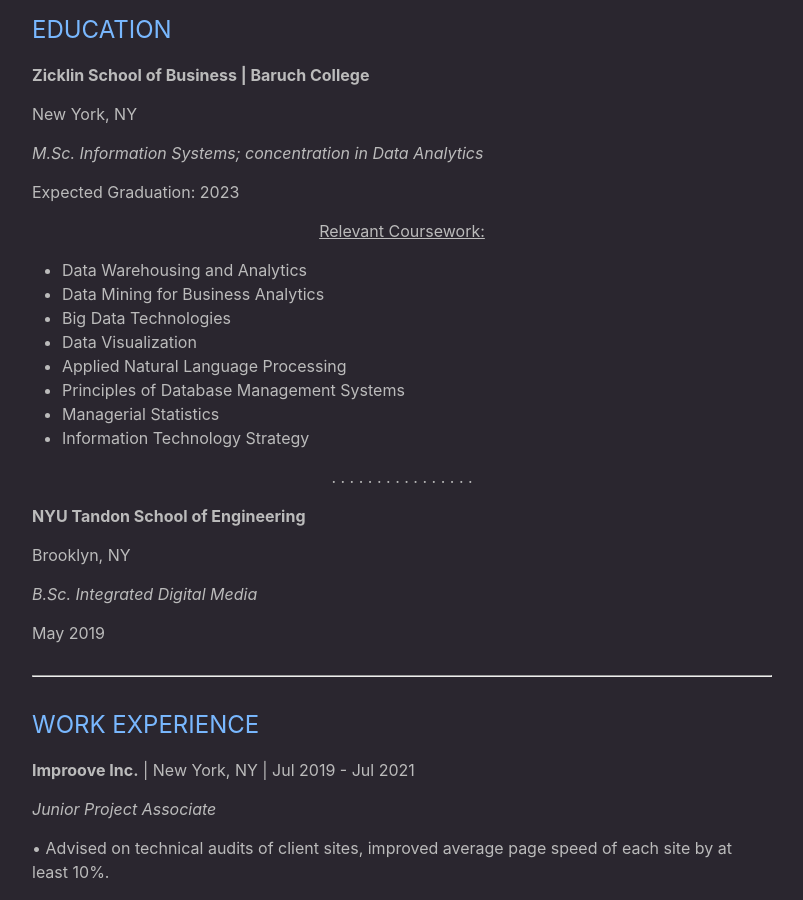
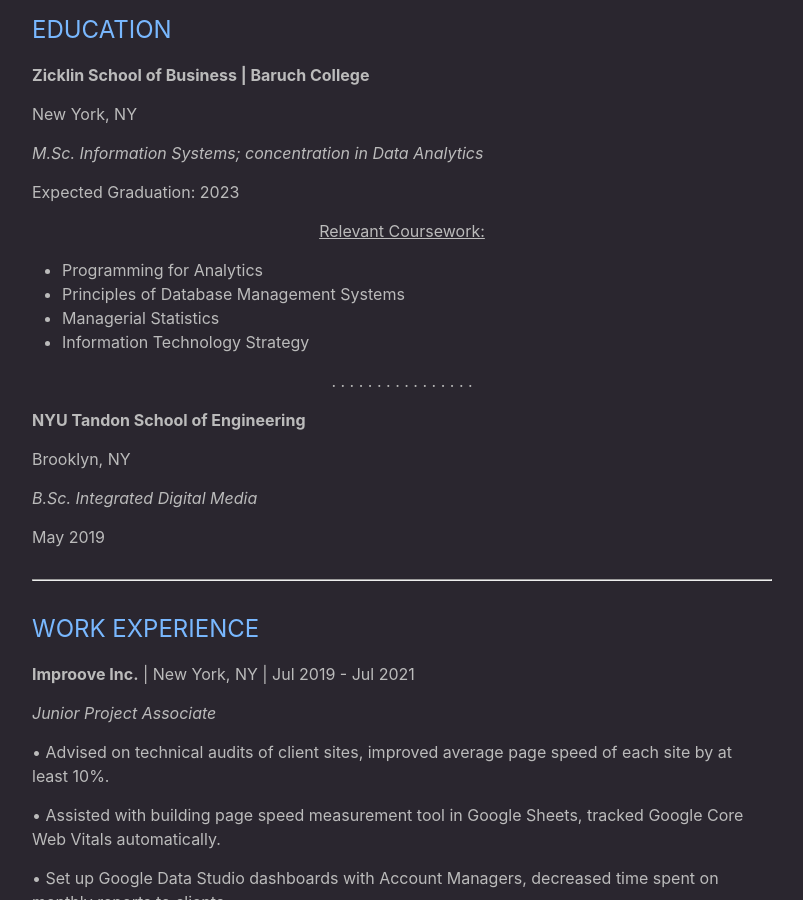
Before and after one commit to xyjiang970/xyjiang970.github.io, a Jekyll site: the page built from resume/resume.md, in a window 1280 px wide and 900 px high, scrolled down 314 px. Shown: the whole window, without its empty margins (238-1041 px from the left). Built offline with Jekyll 4.4.1, drawn with Linux system fonts in a browser that asks for light colours.

Commit message:
Update resume.md

```diff
--- a/resume/resume.md
+++ b/resume/resume.md
@@ -27,11 +27,7 @@
 
 <p align="center"><u>Relevant Coursework:</u></p>
 <ul>
-  <li>Data Warehousing and Analytics</li>
-  <li>Data Mining for Business Analytics</li>
-  <li>Big Data Technologies</li>
-  <li>Data Visualization</li>
-  <li>Applied Natural Language Processing</li>
+  <li>Programming for Analytics</li>
   <li>Principles of Database Management Systems</li>
   <li>Managerial Statistics</li>
   <li>Information Technology Strategy</li>
```
